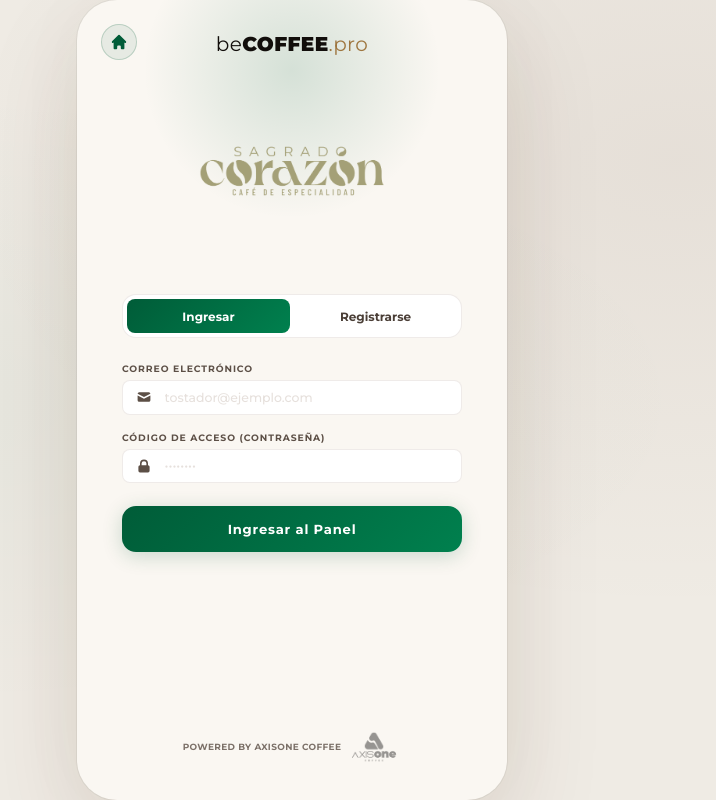
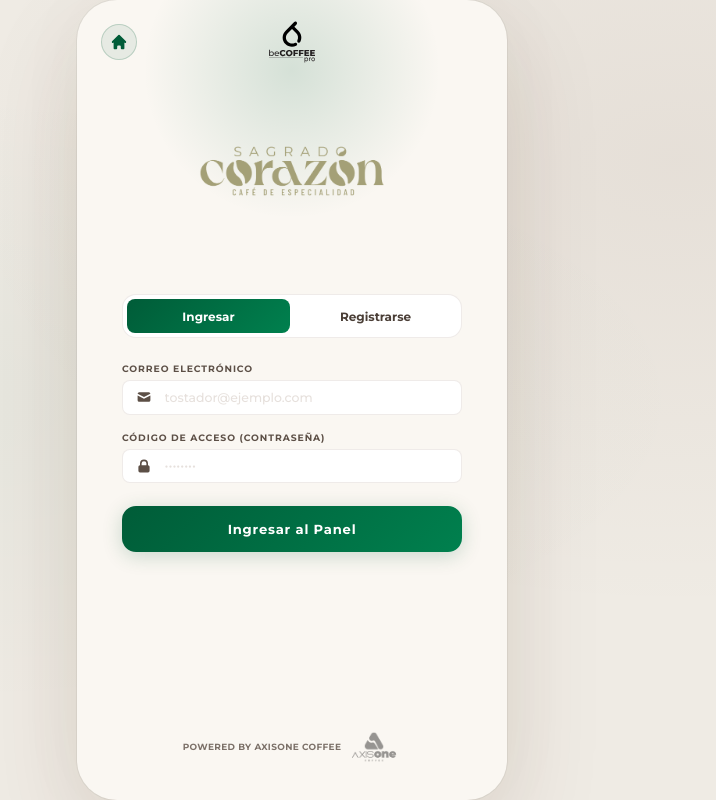
Before and after one commit to juliocuva/veta-coffee, a Next.js app: page /admin in a window 1280 px wide. Shown: the whole page, without its empty margins (348-1064 px from the left). Built offline with nearby package versions, Linux system fonts and the light colour scheme; no server answers.

Commit message:
feat: logo beCOFFEE.pro en barra superior del login admin

```diff
--- a/app/admin/page.js
+++ b/app/admin/page.js
@@ -284,16 +284,16 @@
       {/* Centered beCOFFEE.pro Logo */}
       <div style={{
         position: 'absolute',
-        top: '1.8rem',
+        top: '1rem',
         left: '50%',
         transform: 'translateX(-50%)',
         zIndex: 10
       }}>
-        <h1 style={{ fontSize: '1.25rem', color: 'var(--text-primary)', letterSpacing: '0.02em', margin: 0 }}>
-          <span style={{ fontWeight: 400 }}>be</span>
-          <span style={{ fontWeight: 900 }}>COFFEE</span>
-          <span style={{ fontWeight: 400, color: 'var(--gold)' }}>.pro</span>
-        </h1>
+        <img
+          src="/becoffee-logo.svg"
+          alt="beCOFFEE.pro"
+          style={{ height: '52px', width: 'auto', objectFit: 'contain' }}
+        />
       </div>
 
       {/* ── PWA Install Banner ──────────────────────────────── */}
@@ -399,7 +399,7 @@
 
       <div style={{ position: 'relative', zIndex: 1, width: '100%', maxWidth: 340, display: 'flex', flexDirection: 'column', alignItems: 'center', gap: '1.5rem' }}>
 
-        {/* Header */}
+        {/* Header — logo del tostador */}
         <div style={{ textAlign: 'center', display: 'flex', flexDirection: 'column', alignItems: 'center', gap: '0.6rem', marginBottom: '3.5rem' }}>
           <img src="/logo-sagrado.png" alt="Sagrado Corazón" style={{ height: '70px', width: 'auto', objectFit: 'contain', marginBottom: '0.5rem' }} />
         </div>
```
Also changed, not shown: public/becoffee-logo.svg (added).
